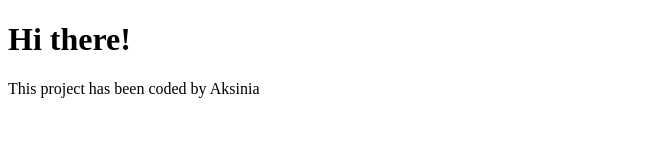
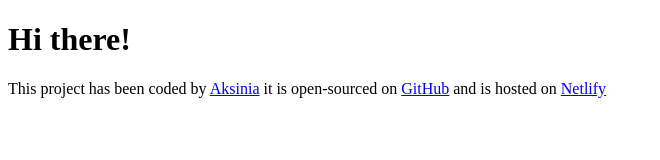
Before and after one commit to Aksinister/Temperature-Display-SPA, a plain HTML site: page index.html in a window 1280 px wide. Shown: the whole page, without its empty margins (0-660 px from the left). Drawn offline with Linux system fonts and the light colour scheme.

Commit message:
Added links to my footer
I think this part is fairly self-explanatory, but alas; I added a link to the repository for this project, a link to my GitHub account and a link to this SPA's website.

```diff
--- a/index.html
+++ b/index.html
@@ -8,6 +8,19 @@
   <body>
     <h1>Hi there!</h1>
 
-    <footer>This project has been coded by Aksinia</footer>
+    <footer>
+      This project has been coded by
+      <a href="https://github.com/Aksinister" target="_blank">Aksinia</a> it is
+      open-sourced on
+      <a
+        href="https://github.com/Aksinister/Temperature-Display-SPA"
+        target="_blank"
+        >GitHub</a
+      >
+      and is hosted on
+      <a href="https://temperaturedisplayspa.netlify.app/" target="_blank"
+        >Netlify</a
+      >
+    </footer>
   </body>
 </html>
```
